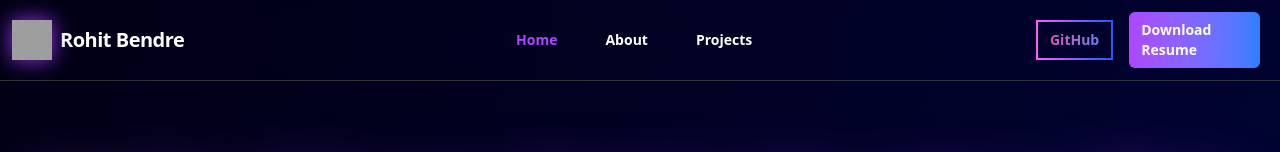
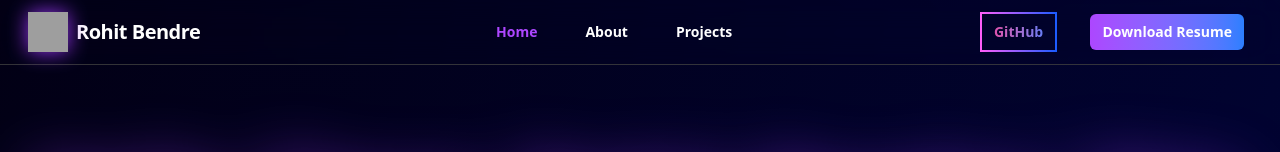
Before and after one commit to Rohit-Bendre/Portfolio, a React (Vite) app: page /#/ in a window 1280 px wide. Shown: the top 152 px of the page. Built offline with nearby package versions, Linux system fonts and the light colour scheme; grey boxes are pictures that could not be loaded.

Commit message:
Redesigned Navbar

```diff
--- a/src/components/Navbar.jsx
+++ b/src/components/Navbar.jsx
@@ -15,7 +15,7 @@ const Navbar = () => {
 
   return (
     <nav className="sticky top-0 z-50 py-3 backdrop-blur-lg border-b border-neutral-700/80 ">
-        <div className=" container px-1 lg:px-3 mx-auto relative text-sm">
+        <div className=" container px-1 lg:px-7 mx-auto relative text-sm">
         <div className="flex justify-between items-center">
             <div className="flex items-center flex-shrink-0">
                 <img src={logo} className="h-7 w-7 lg:h-10 lg:w-10  mr-2"  style={{ filter: 'drop-shadow(0 0px 10px rgba(147, 51, 234, 1))' }} alt="logo"/>
@@ -28,7 +28,7 @@ const Navbar = () => {
                     </li>
             ))}
             </ul>
-            <div className="flex justify-between w-65 lg:w-60 items-center">
+            <div className="flex justify-between w-60 lg:w-70 items-center">
             <a href="https://github.com/Rohit-Bendre" className='py-1 px-1 lg:py-2 lg:px-3 border-2 rounded font-bold mx-2 bg-gradient-to-r  from-pink-500 to-blue-500 bg-clip-text text-transparent' style={{
     borderImage: 'linear-gradient(to right, #FF5EFA ,#1C5CFF) 1'
   }}>GitHub</a>
```
